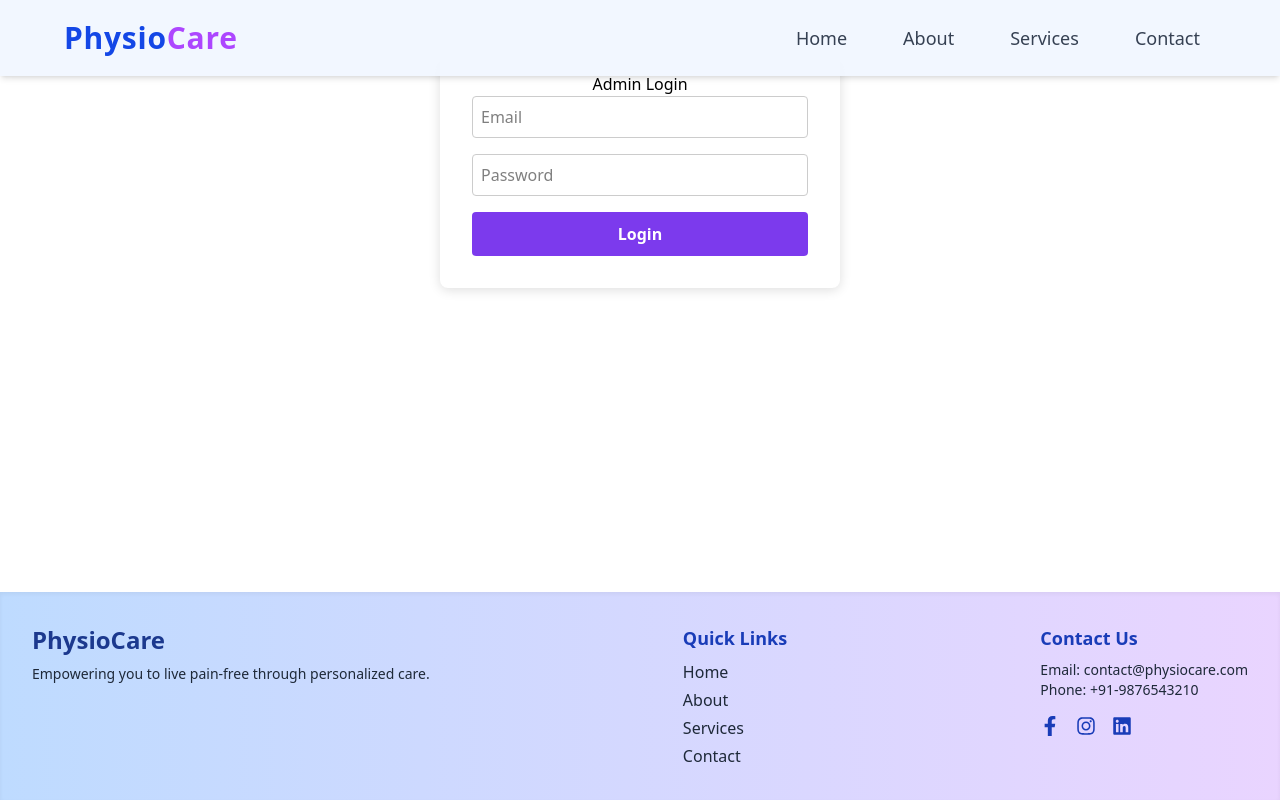
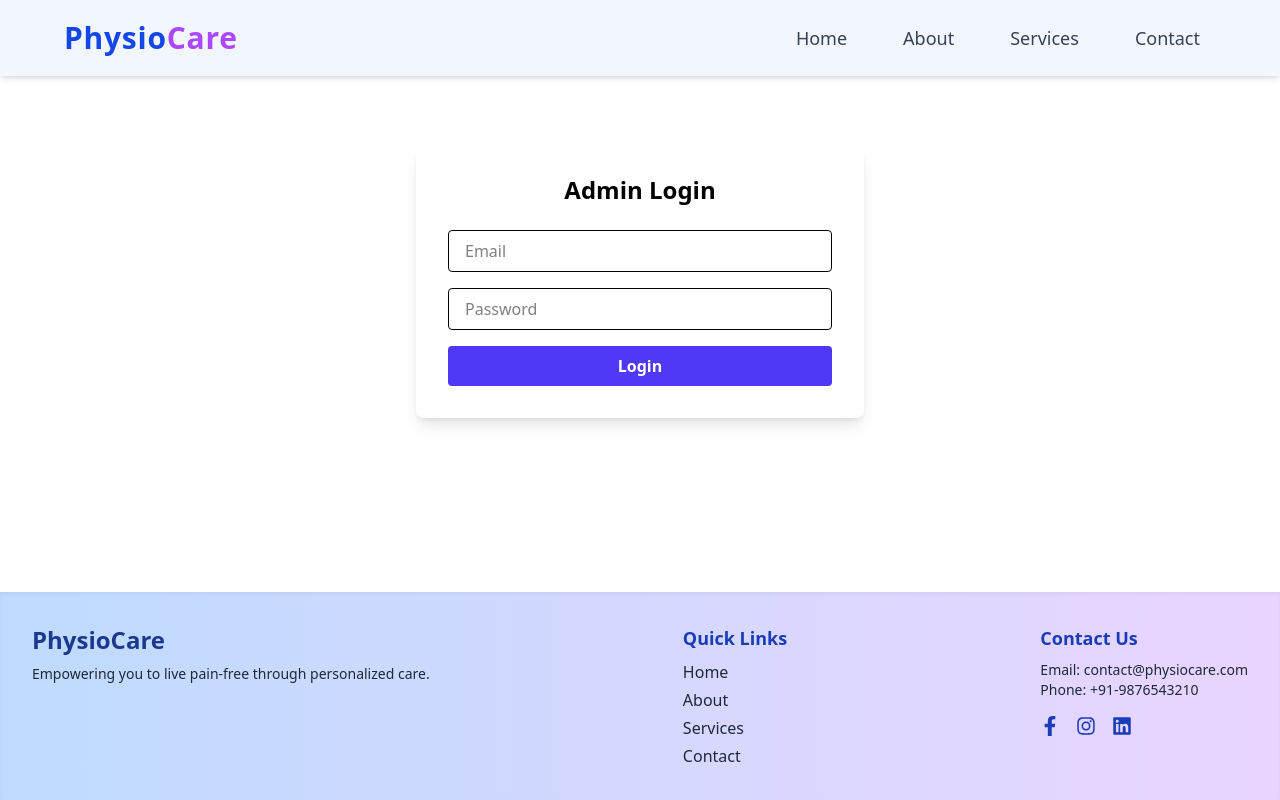
Before and after one commit to Krushna2142/Physio-Website, a React (Vite) app in the folder Physio-frontend/: page /admin-login in a window 1280 px wide. Built offline with nearby package versions, Linux system fonts and the light colour scheme.

Commit message:
Solved problems

```diff
--- a/Physio-frontend/src/App.jsx
+++ b/Physio-frontend/src/App.jsx
@@ -24,8 +24,9 @@ export default function App() {
           <Route path="/about" element={<About />} />
           <Route path="/services" element={<Services />} />
           <Route path="/contact" element={<Contact />} />
+          <Route path="/admin-login" element={<AdminLogin />} />
           <Route path="/admin" element={<AdminDashboard />} />
-          <Route path="/admin-login" element={<AdminLogin />} />
+
         </Routes>
       </main>
 
--- a/Physio-frontend/src/pages/AdminDashboard.jsx
+++ b/Physio-frontend/src/pages/AdminDashboard.jsx
@@ -1,34 +1,31 @@
-import { useEffect, useState } from "react";
+import React, { useEffect } from "react";
 import { useNavigate } from "react-router-dom";
 
 export default function AdminDashboard() {
   const navigate = useNavigate();
-  const [admin, setAdmin] = useState(null);
 
   useEffect(() => {
     const token = localStorage.getItem("admin_token");
     if (!token) {
       navigate("/admin-login");
-      return;
     }
-    // Optionally, fetch user data
-    setAdmin({ email: "admin@example.com" }); // Replace with real data if needed
   }, [navigate]);
 
   return (
-    <div style={{ maxWidth: 800, margin: "40px auto", background: "#fff", padding: 32, borderRadius: 8, boxShadow: "0 2px 12px #0002" }}>
-      <h2>Welcome to Admin Dashboard</h2>
-      <p>Hello, {admin?.email || "Admin"}!</p>
-      {/* Add dashboard features here */}
+    <div className="flex flex-col items-center justify-center min-h-[70vh]">
+      <div className="bg-white shadow-lg rounded-lg p-8 w-full max-w-2xl">
+        <h2 className="text-3xl font-bold mb-4 text-center">Welcome, Admin!</h2>
+        <p className="text-lg text-center mb-8">This is your dashboard. You can add dashboard features here.</p>
         <button
           onClick={() => {
             localStorage.removeItem("admin_token");
             navigate("/admin-login");
           }}
-        style={{ padding: 8, borderRadius: 4, background: "#ef4444", color: "#fff", border: "none" }}
+          className="block mx-auto px-6 py-2 bg-red-600 text-white rounded font-semibold hover:bg-red-700 transition"
         >
           Logout
         </button>
       </div>
+    </div>
   );
 }
--- a/Physio-frontend/src/pages/AdminLogin.jsx
+++ b/Physio-frontend/src/pages/AdminLogin.jsx
@@ -1,4 +1,4 @@
-import { useState } from "react";
+import React, { useState } from "react";
 import { useNavigate } from "react-router-dom";
 
 export default function AdminLogin() {
@@ -19,7 +19,6 @@ export default function AdminLogin() {
         headers: { "Content-Type": "application/json" },
         body: JSON.stringify({ email, password }),
       });
-
       const data = await res.json();
 
       if (data.token) {
@@ -35,33 +34,33 @@ export default function AdminLogin() {
   };
 
   return (
-    <div style={{ maxWidth: 400, margin: "40px auto", background: "#fff", padding: 32, borderRadius: 8, boxShadow: "0 2px 12px #0002" }}>
-      <h2 style={{ textAlign: "center" }}>Admin Login</h2>
-      <form onSubmit={handleLogin}>
-        <div style={{ marginBottom: 16 }}>
+    <div className="flex justify-center items-center min-h-[70vh]">
+      <form onSubmit={handleLogin} className="bg-white shadow-lg rounded-lg p-8 w-full max-w-md">
+        <h2 className="text-2xl font-bold mb-6 text-center">Admin Login</h2>
         <input
           type="email"
           placeholder="Email"
+          className="w-full mb-4 px-4 py-2 border rounded"
           value={email}
           onChange={e => setEmail(e.target.value)}
           required
-            style={{ width: "100%", padding: 8, borderRadius: 4, border: "1px solid #ccc" }}
         />
-        </div>
-        <div style={{ marginBottom: 16 }}>
         <input
           type="password"
           placeholder="Password"
+          className="w-full mb-4 px-4 py-2 border rounded"
           value={password}
           onChange={e => setPassword(e.target.value)}
           required
-            style={{ width: "100%", padding: 8, borderRadius: 4, border: "1px solid #ccc" }}
         />
-        </div>
-        <button type="submit" disabled={loading} style={{ width: "100%", padding: 10, borderRadius: 4, background: "#7c3aed", color: "#fff", border: "none", fontWeight: "bold" }}>
+        <button
+          type="submit"
+          disabled={loading}
+          className="w-full py-2 bg-indigo-600 text-white rounded font-semibold hover:bg-indigo-700 transition"
+        >
           {loading ? "Logging in..." : "Login"}
         </button>
-        {error && <div style={{ color: "red", marginTop: 12, textAlign: "center" }}>{error}</div>}
+        {error && <div className="text-red-600 mt-4 text-center">{error}</div>}
       </form>
     </div>
   );
```
Lines whose indentation alone changed are shown as unchanged.
